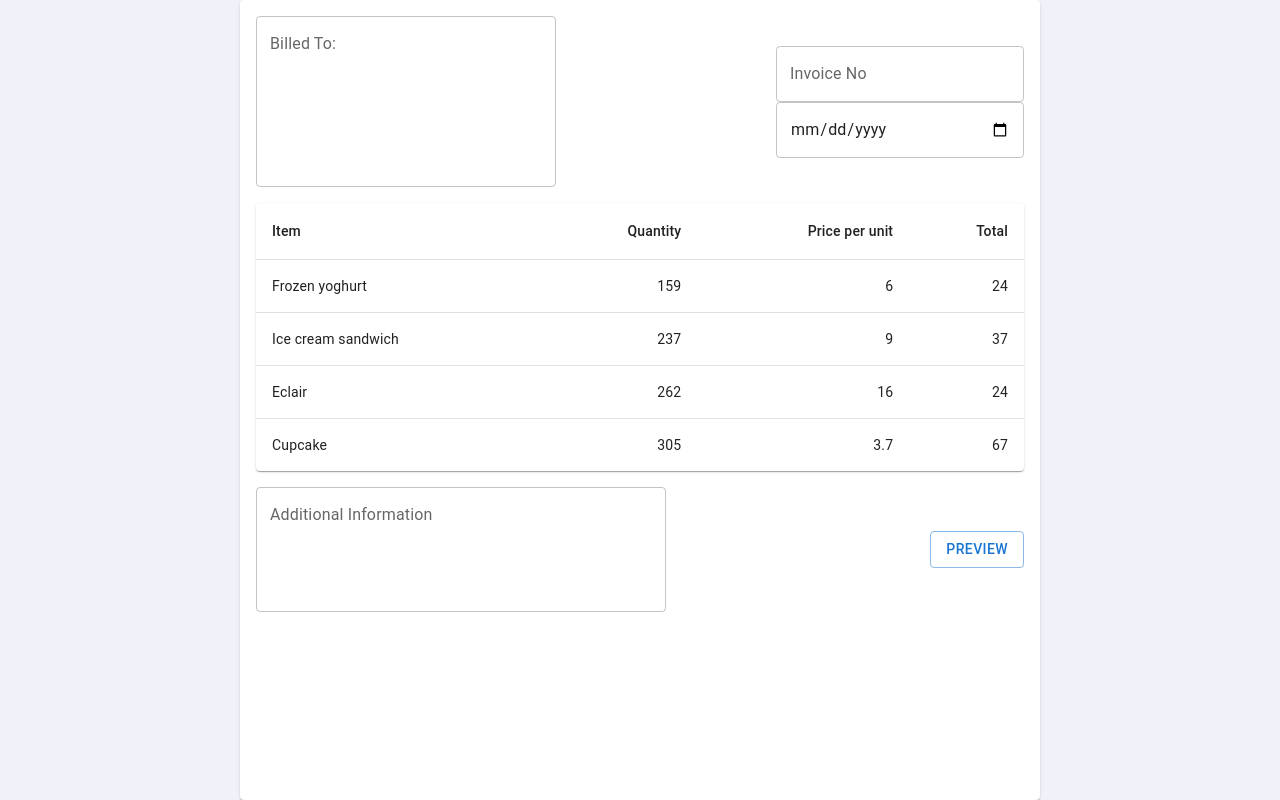
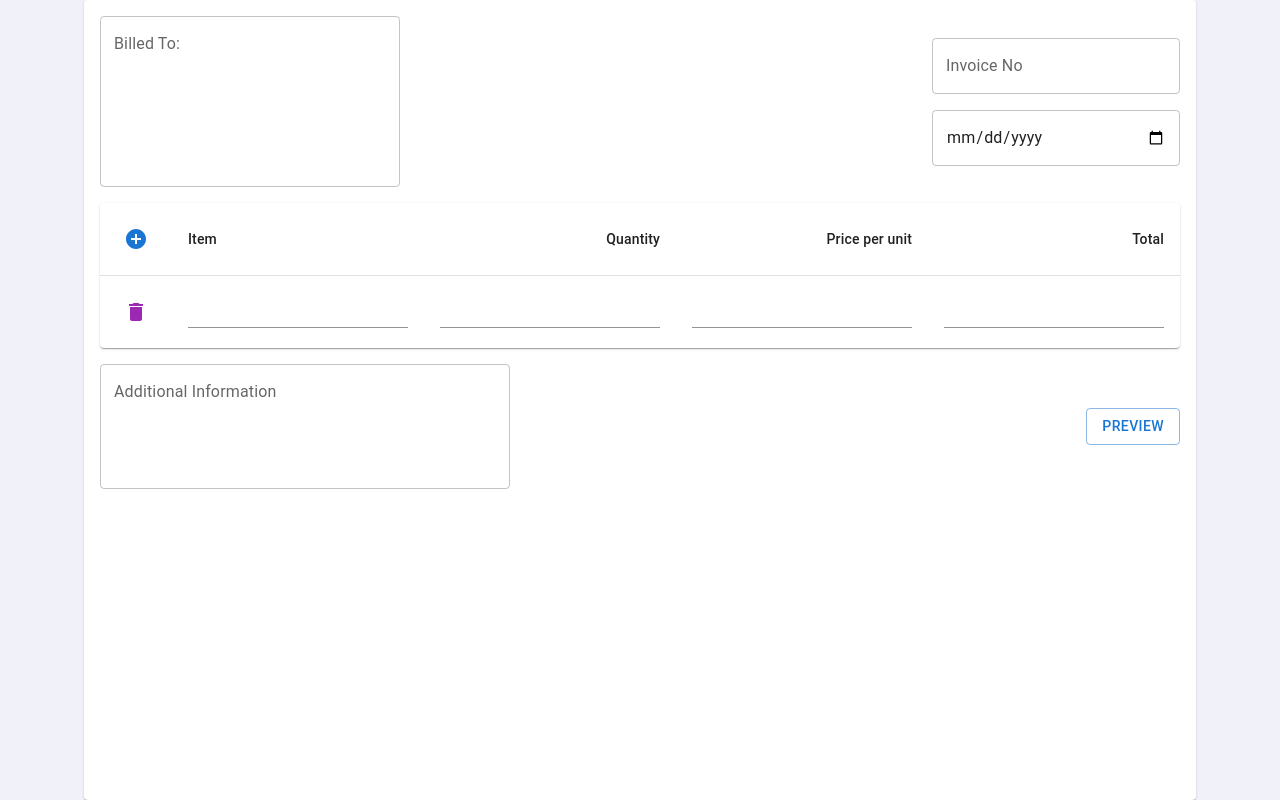
Before and after one commit to Baizura-cloud/Invoice_generator, a React (Create React App) app: page / in a window 1280 px wide. Built offline with nearby package versions, Linux system fonts and the light colour scheme.

Commit message:
Table UI update + code refactor

```diff
--- a/src/components/mainInvoice.js
+++ b/src/components/mainInvoice.js
@@ -17,7 +17,8 @@ export default function MainInvoice() {
                         <Grid container
                             direction="row"
                             justifyContent="space-between"
-                            alignItems="center">
+                            alignItems="center"
+                            >
                             <TextField
                                 id="outlined-multiline-static"
                                 multiline
@@ -25,7 +26,7 @@ export default function MainInvoice() {
                                 label='Billed To:'
                                 sx={{ minWidth: 300 }}
                             />
-                            <Stack direction="column" >
+                            <Stack direction="column" spacing={2}>
                                 <TextField id="outlined-basic" label="Invoice No" variant="outlined" />
                                 <TextField id="filled-basic" variant="outlined" type='date' />
                             </Stack>
--- a/src/components/table/maintable.js
+++ b/src/components/table/maintable.js
@@ -1,26 +1,86 @@
 import * as React from 'react';
+import { useState } from 'react';
 import Table from '@mui/material/Table';
 import TableCell from '@mui/material/TableCell';
 import TableContainer from '@mui/material/TableContainer';
 import TableHead from '@mui/material/TableHead';
 import TableRow from '@mui/material/TableRow';
 import Paper from '@mui/material/Paper';
-import TableItem from './tableitem';
+import IconButton from '@mui/material/IconButton';
+import AddCircleIcon from '@mui/icons-material/AddCircle';
+import TableBody from '@mui/material/TableBody';
+import TextField from '@mui/material/TextField';
+import DeleteIcon from '@mui/icons-material/Delete';
+
+export default function MainTable() {
+
+  const [tablerow, setTableRow] = useState([])
+
+  function addRow (){
+    const data = {
+      Item: "",
+      Quantity: "",
+      Price: "",
+      Total:"",
+    };
+    setTableRow([...tablerow, data]);
+
+  }
+
+  function removeTableRow() {
+    return(
+      <>
+      </>
+    )
+  }
+
+function SingleTableCell() {
+  return (
+    <>
+      <TableCell component="th" scope="row">
+        <IconButton color="secondary">
+          <DeleteIcon />
+        </IconButton>
+      </TableCell>
+      <TableCell align="right"><TextField variant="standard" /></TableCell>
+      <TableCell align="right"><TextField variant="standard" /></TableCell>
+      <TableCell align="right"><TextField variant="standard" /></TableCell>
+      <TableCell align="right"><TextField variant="standard" /></TableCell>
+    </>
+  )
+}
 
 
-export default function MainTable() {
+  function TableItem() {
+    return (
+      <TableBody>
+        <TableRow
+        rows={tablerow}
+          sx={{ '&:last-child td, &:last-child th': { border: 0 } }}
+        >
+          <SingleTableCell/>
+        </TableRow>
+      </TableBody>
+    );
+  }
+
   return (
     <TableContainer component={Paper}>
       <Table sx={{ minWidth: 650 }} aria-label="simple table">
         <TableHead>
           <TableRow>
+            <TableCell>
+              <IconButton color="primary" onClick={addRow}>
+                <AddCircleIcon  />
+              </IconButton>
+            </TableCell>
             <TableCell>Item</TableCell>
             <TableCell align="right">Quantity</TableCell>
             <TableCell align="right">Price per unit</TableCell>
             <TableCell align="right">Total</TableCell>
           </TableRow>
         </TableHead>
-       <TableItem/>
+        <TableItem />
       </Table>
     </TableContainer>
   );
--- a/src/components/table/tableitem.js
+++ /dev/null
@@ -1,35 +0,0 @@
-import * as React from 'react';
-import TableBody from '@mui/material/TableBody';
-import TableCell from '@mui/material/TableCell';
-import TableRow from '@mui/material/TableRow';
-
-function createData(name, calories, fat, carbs) {
-  return { name, calories, fat, carbs };
-}
-
-const rows = [
-  createData('Frozen yoghurt', 159, 6.0, 24, 4.0),
-  createData('Ice cream sandwich', 237, 9.0, 37, 4.3),
-  createData('Eclair', 262, 16.0, 24, 6.0),
-  createData('Cupcake', 305, 3.7, 67, 4.3),
-];
-
-export default function TableItem() {
-  return (
-        <TableBody>
-          {rows.map((row) => (
-            <TableRow
-              key={row.name}
-              sx={{ '&:last-child td, &:last-child th': { border: 0 } }}
-            >
-              <TableCell component="th" scope="row">
-                {row.name}
-              </TableCell>
-              <TableCell align="right">{row.calories}</TableCell>
-              <TableCell align="right">{row.fat}</TableCell>
-              <TableCell align="right">{row.carbs}</TableCell>
-            </TableRow>
-          ))}
-        </TableBody>
-  );
-}
```
Also changed, not shown: src/components/information/invoiceInformation.js (deleted).
